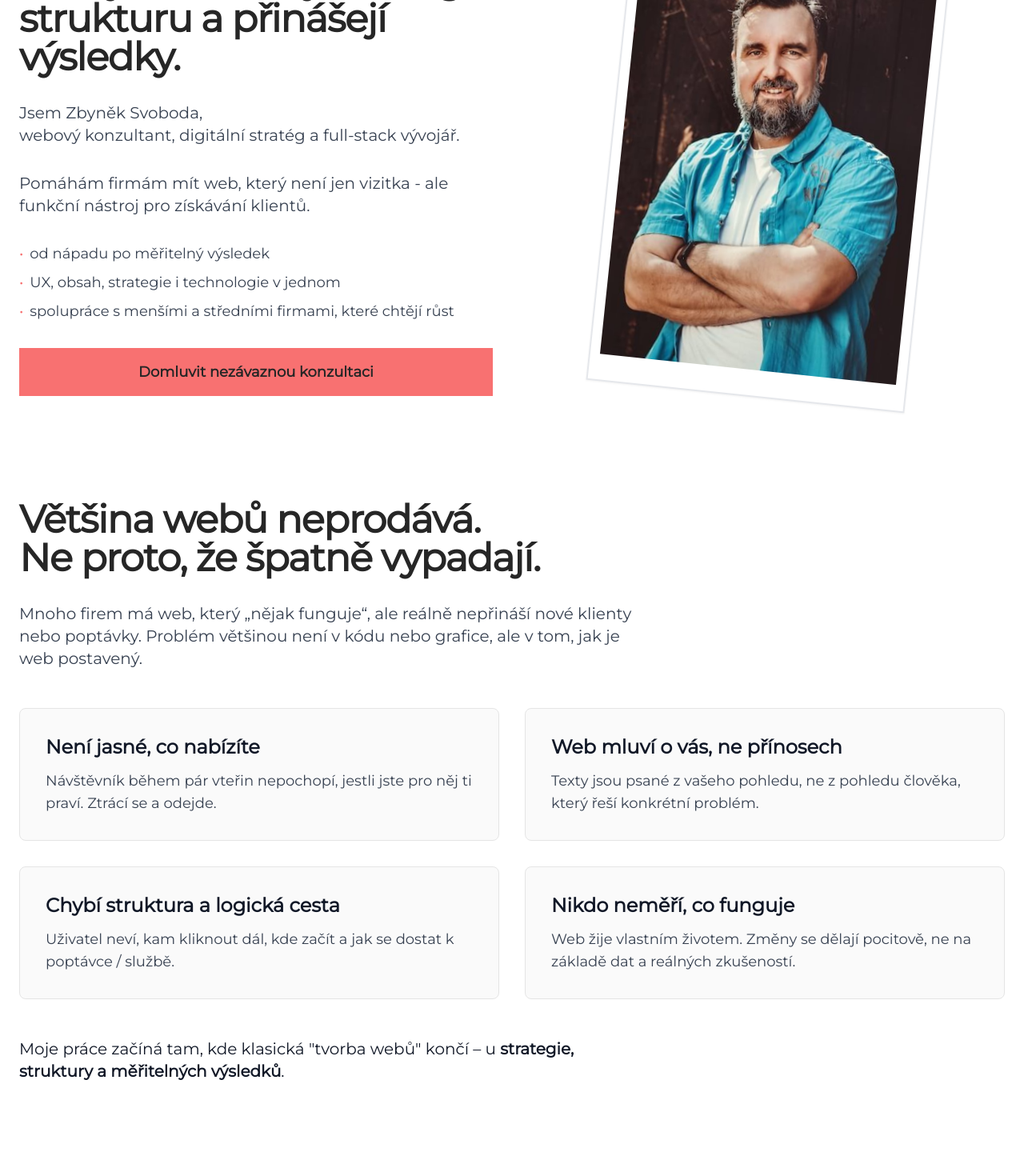
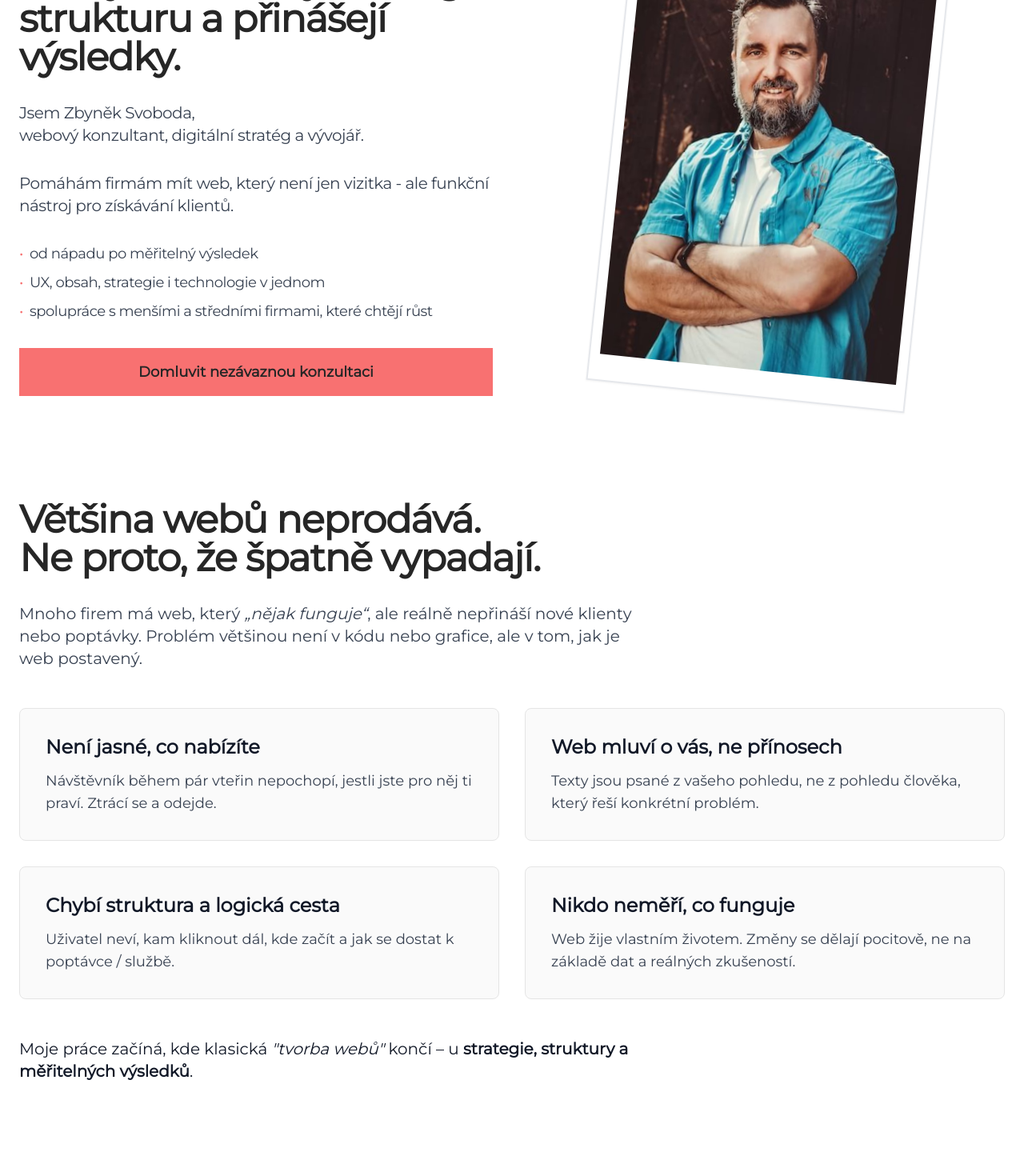
Before and after one commit to wentura/zbyneksvoboda.cz_next, a Next.js app: page / in a window 1280 px wide. Shown: the part 180-1650 px from the top of the page at 80% size. Built offline with nearby package versions, Linux system fonts and the light colour scheme.

Commit message:
fix hero

```diff
--- a/app/components/ProblemSection.jsx
+++ b/app/components/ProblemSection.jsx
@@ -4,11 +4,11 @@ export default function ProblemSection() {
   return (
     <section className="py-8 md:py-16 bg-white">
       <div className="container max-w-screen-xl mx-auto px-4 md:px-6">
-        <h2 className="nadpisPage mb-6 md:mb-8 text-center md:text-left">
+        <h2 className="nadpisPage mb-6 md:mb-8">
           Většina webů neprodává.<br />Ne proto, že špatně vypadají.
         </h2>
         <p className="text-lg md:text-xl leading-relaxed mb-12 text-gray-700 max-w-3xl">
-          Mnoho firem má web, který „nějak funguje“, ale reálně nepřináší nové klienty nebo poptávky.
+          Mnoho firem má web, který <i className="italic">„nějak funguje“</i>, ale reálně nepřináší nové klienty nebo poptávky.
           Problém většinou není v kódu nebo grafice, ale v tom, jak je web postavený.
         </p>
 
@@ -51,7 +51,7 @@ export default function ProblemSection() {
         </div>
 
         <p className="text-lg md:text-xl leading-relaxed text-center md:text-left text-gray-900 font-medium max-w-3xl">
-          Moje práce začíná tam, kde klasická &quot;tvorba webů&quot; končí – u <strong>strategie, struktury a měřitelných výsledků</strong>.
+          Moje práce začíná, kde klasická <i className="italic">&quot;tvorba webů&quot;</i> končí – u <strong>strategie, struktury a měřitelných výsledků</strong>.
         </p>
       </div>
     </section>
--- a/app/components/contactForm.jsx
+++ b/app/components/contactForm.jsx
@@ -190,7 +190,7 @@ export default function ContactForm() {
 
         <div className="flex items-start space-x-3">
           <label htmlFor="gdpr" className="text-sm text-gray-300">
-            Odesláním zprávy souhlasíte s následnou naší komunikací.
+            Odesláním zprávy souhlasíte s naší následnou komunikací.
           </label>
         </div>
 
--- a/app/components/hero.jsx
+++ b/app/components/hero.jsx
@@ -14,12 +14,12 @@ export default function Hero() {
             <h1 className="nadpisPage mb-6 md:mb-8">
               Weby, které mají strategii, strukturu a přinášejí výsledky.
             </h1>
-            <p className="text-lg md:text-xl leading-relaxed mb-8 text-gray-700">
-              Jsem Zbyněk Svoboda,<br />webový konzultant, digitální stratég a full-stack vývojář.</p>
-              <p className="text-lg md:text-xl leading-relaxed mb-8 text-gray-700">
+            <p className="text-lg md:text-xl mb-8 text-gray-700 tracking-tight">
+              Jsem Zbyněk Svoboda,<br />webový konzultant, digitální stratég a vývojář.</p>
+              <p className="text-lg md:text-xl mb-8 text-gray-700 tracking-tight">
               Pomáhám firmám mít web, který není jen vizitka - ale funkční nástroj pro získávání klientů.
             </p>
-            <ul className="space-y-2 mb-8 text-base md:text-lg text-gray-700">
+            <ul className="space-y-1.5 md:space-y-2 mb-8 text-base md:text-lg text-gray-700 tracking-tight">
               <li className="flex items-start">
                 <span className="text-red-400 mr-2">•</span>
                 <span>od nápadu po měřitelný výsledek</span>
--- a/app/components/recenzeShort.jsx
+++ b/app/components/recenzeShort.jsx
@@ -38,9 +38,7 @@ export default function RecenzeShort() {
           Co o spolupráci říkají klienti
         </h2>
         <p className="text-lg md:text-xl leading-relaxed mb-12 text-gray-700 max-w-3xl">
-          Spolupracuji s klienty, kteří očekávají kvalitu, spolehlivost a lidský přístup.
-          Takhle popisují naši spolupráci:
-        </p>
+          Spolupracuji s klienty, kteří očekávají kvalitu, spolehlivost a lidský přístup.</p>
 
         <div className="grid grid-cols-1 md:grid-cols-3 gap-8 md:gap-12 mb-12">
           {testimonials.map((testimonial, index) => (
--- a/app/globals.css
+++ b/app/globals.css
@@ -9,12 +9,7 @@
     font-weight: 700 !important;
   }
   .nadpisPage {
-    /* @apply text-3xl md:text-5xl font-bold text-gray-900 tracking-tight; */
-    @apply text-3xl md:text-5xl font-bold tracking-tight text-modra2 leading-relaxed;
-    /* font-family: "Montserrat", sans-serif !important; */
-    /* font-family: notoserif !important; */
-    /* font-optical-sizing: auto; */
-    /* font-weight: 900; */
+    @apply text-3xl md:text-5xl font-bold tracking-tight text-modra2 leading-tight;
     font-style: normal;
   }
   .nadpisPageDark {
```
